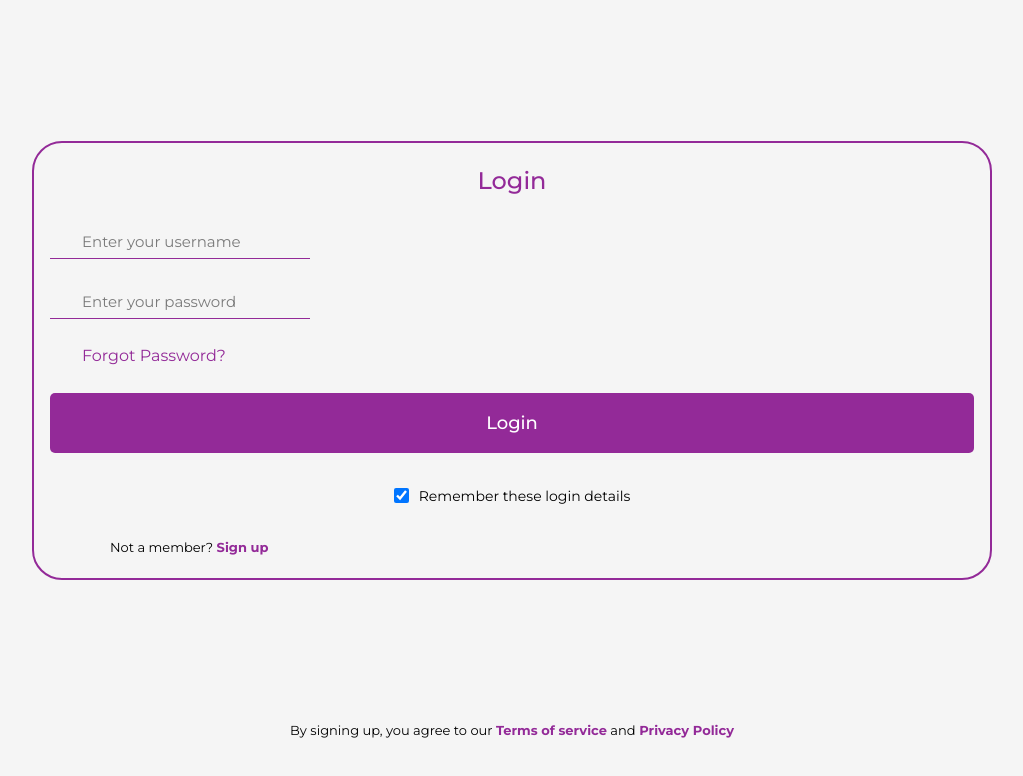
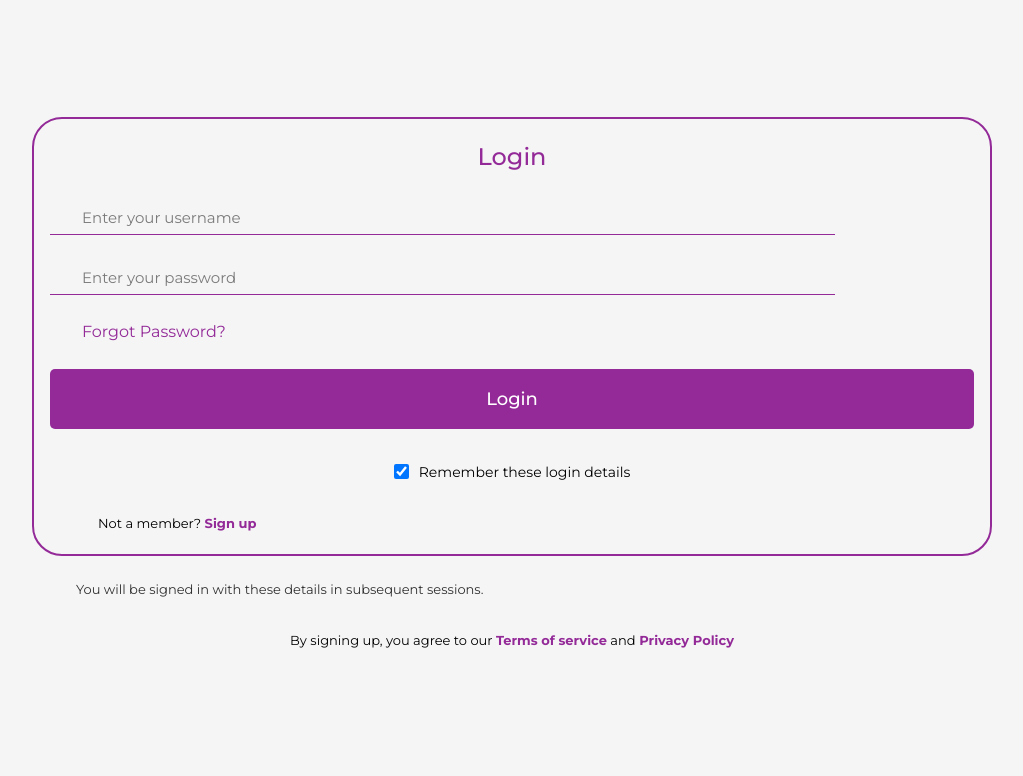
Before and after one commit to sw-alola176/FeedingAppWeb, a React (Vite) app in the folder client/: page /login in a window 1280 px wide. Both pictures are taken after a click on the checkbox 529 px from the left and 495 px from the top of the page. Shown: the top 776 px of the page, without its empty margins (128-1151 px from the left). Built offline with nearby package versions, Linux system fonts and the light colour scheme.

Commit message:
Minor fixes (Login page)

```diff
--- a/client/src/pages/Login/LogInPage.jsx
+++ b/client/src/pages/Login/LogInPage.jsx
@@ -1,7 +1,16 @@
 import { Link } from 'react-router-dom'
 import styles from './Login.module.css'
+import { useState } from 'react'
 
 const LoginInPage = () => {
+
+  const [isVisible, setIsVisible] = useState(false);
+
+  const toggleVisible = () => {
+    setIsVisible(!isVisible);
+  };
+
+
   return (
     <>
       <div id="login-container" className={styles["login-container"]}>
@@ -31,16 +40,22 @@ const LoginInPage = () => {
           >Login</button>
 
           <div>
-            <input type="checkbox" id="remember-me"/>
+            <input type="checkbox" id="remember-me" onClick={toggleVisible}/>
             <label className='text-sm flex '> Remember these login details </label>
           </div>
 
-          <p className='text-[13px] ml-15'>
+          <p className='text-[13px] ml-12'>
             Not a member? <span className='font-bold text-[#932A98]'><Link to="/signup">Sign up</Link></span>
           </p>
         </form>
 
-        <p className='text-[13px] pb-15 ml-10 mr-10'>
+        { isVisible && (
+          <p id="remember-me-text" className='text-[13px] w-[70%] ml-6 opacity-80'>
+            You will be signed in with these details in subsequent sessions.
+          </p>
+        )}
+
+        <p className='text-[13px] pb-10 ml-10 mr-10 mt-8'>
       By signing up, you agree to our <span className='font-bold text-[#932A98]'>Terms of service</span> and
       <span className='font-bold text-[#932A98]'> Privacy Policy</span>
       </p>
--- a/client/src/pages/Login/logIn.module.css
+++ b/client/src/pages/Login/logIn.module.css
@@ -15,7 +15,8 @@
   border: 2px solid #932A98;
   border-radius: 30px;
   width: 75vw;
-  margin: auto;
+  margin-top: 1vh;
+  margin-bottom: 3vh;
   padding: 20px 16px;
 }
 
@@ -28,7 +29,7 @@
 
 .login-form input {
   height: 35px;
-  width: 260px;
+  width: 85%;
   margin: none;
   border: 1px solid #ccc;
   border-bottom: 1px solid #932A98;
```
